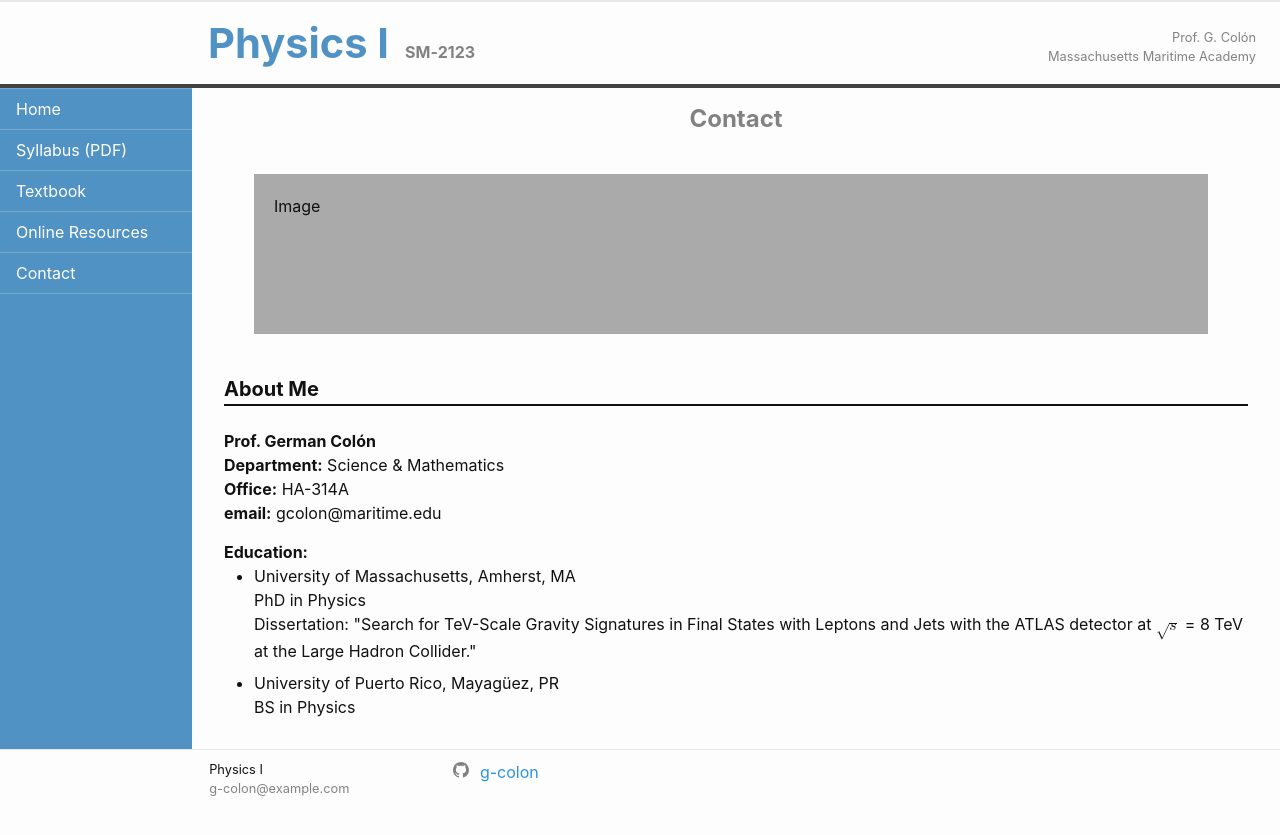
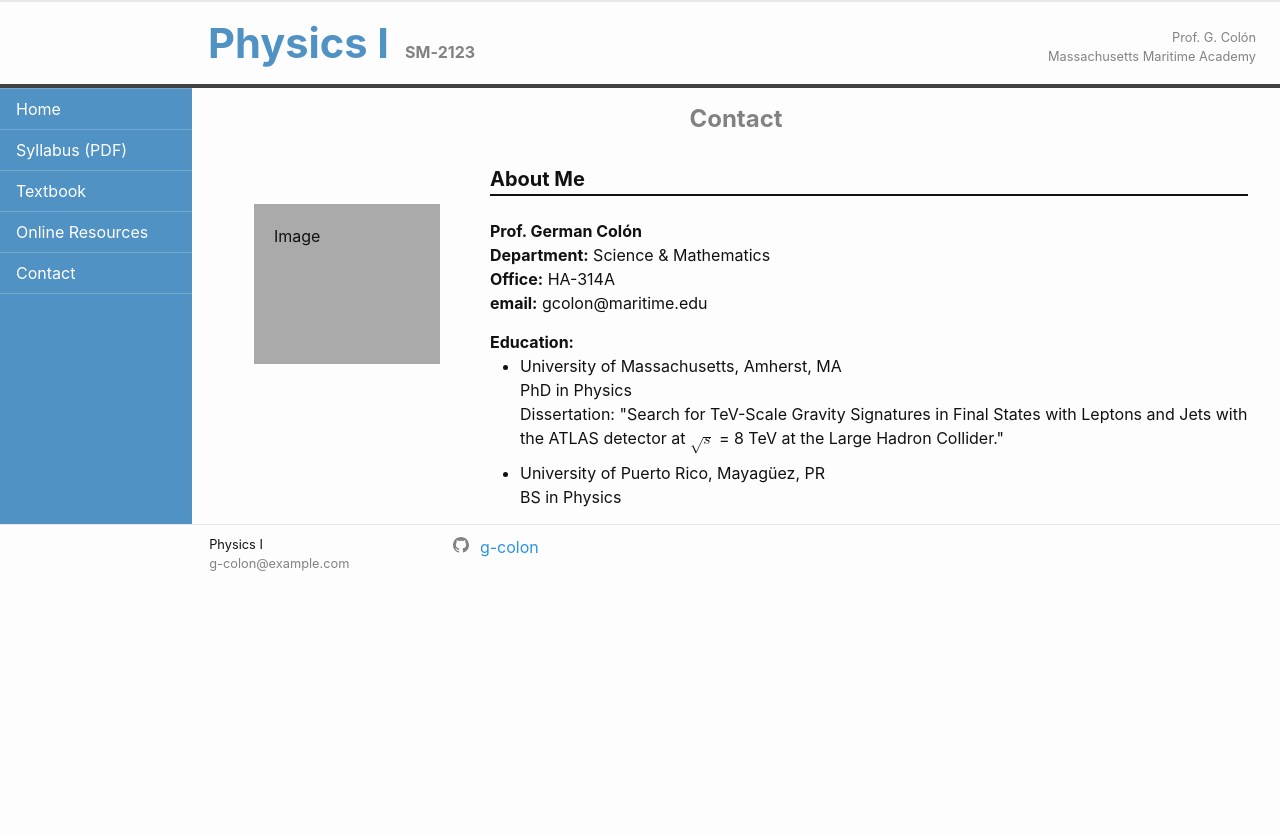
Before and after one commit to g-colon/Physics1, a Jekyll site: the page built from contact.markdown, in a window 1280 px wide. Shown: the top 835 px of the page. Built offline with Jekyll 4.4.1, drawn with Linux system fonts in a browser that asks for light colours.

Commit message:
missed _sass changes

```diff
--- a/_sass/my_base.scss
+++ b/_sass/my_base.scss
@@ -276,7 +276,7 @@ table.syllabus{
     border:0;
     //border-spacing: 10px;
     font-size: .95rem;  //1rem is ~16px
-    width: 95%; //max-content;
+    width: 98%; //max-content;
     margin-bottom: 1rem;
 
   tr, td, th{
@@ -353,6 +353,22 @@ table {
 }
 
 /**
+* Columns for Content area (e.g. Contact Info)
+*/
+.page-lcolumn{
+  float: left;
+  width: 25%;
+  //padding-right: 10px;
+}
+
+.page-rcolumn{
+  float: left;
+  width: 75%;
+  padding-left: 10px;
+  //background-color: lightskyblue;
+}
+
+/**
  * Thumbnails
  */
 
```
